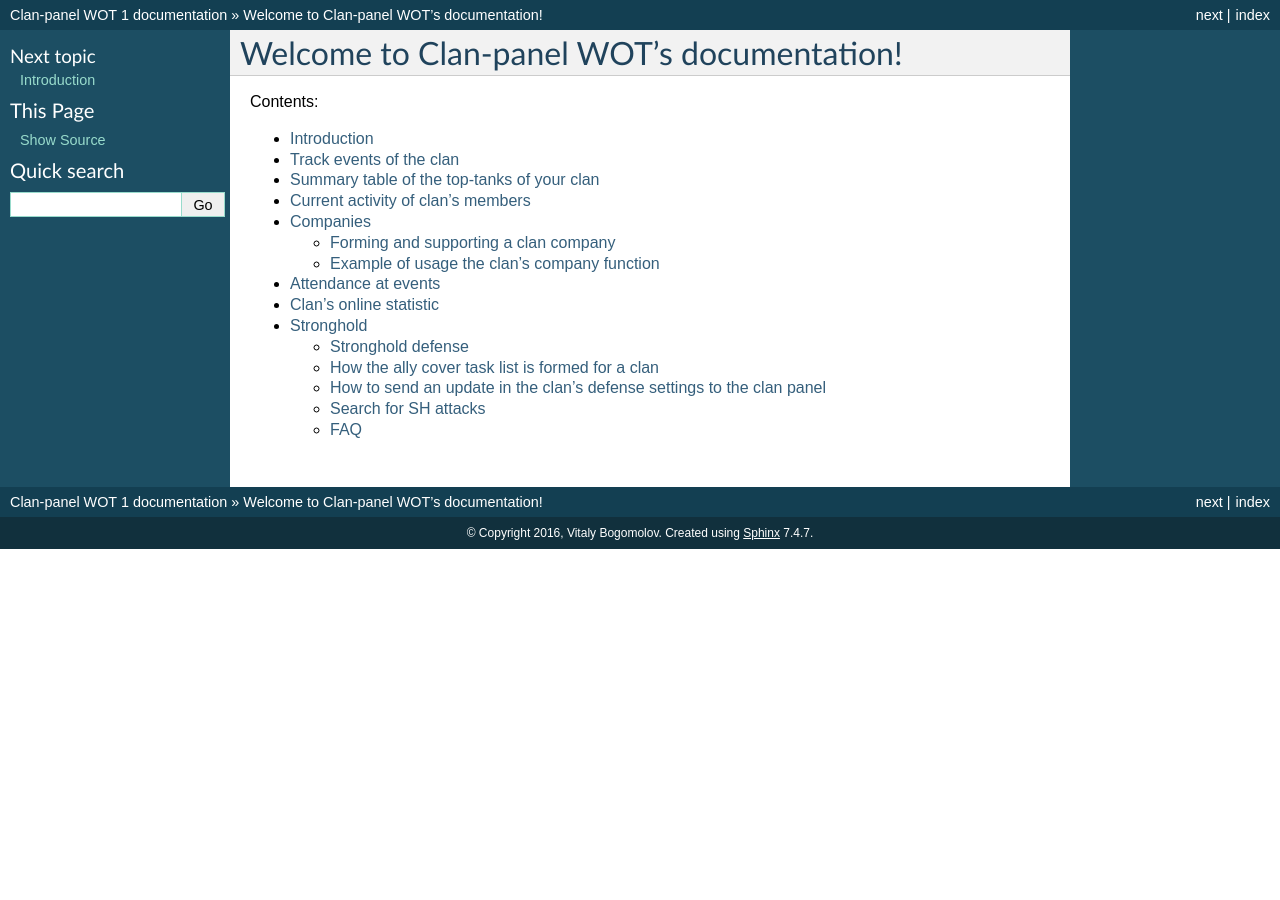
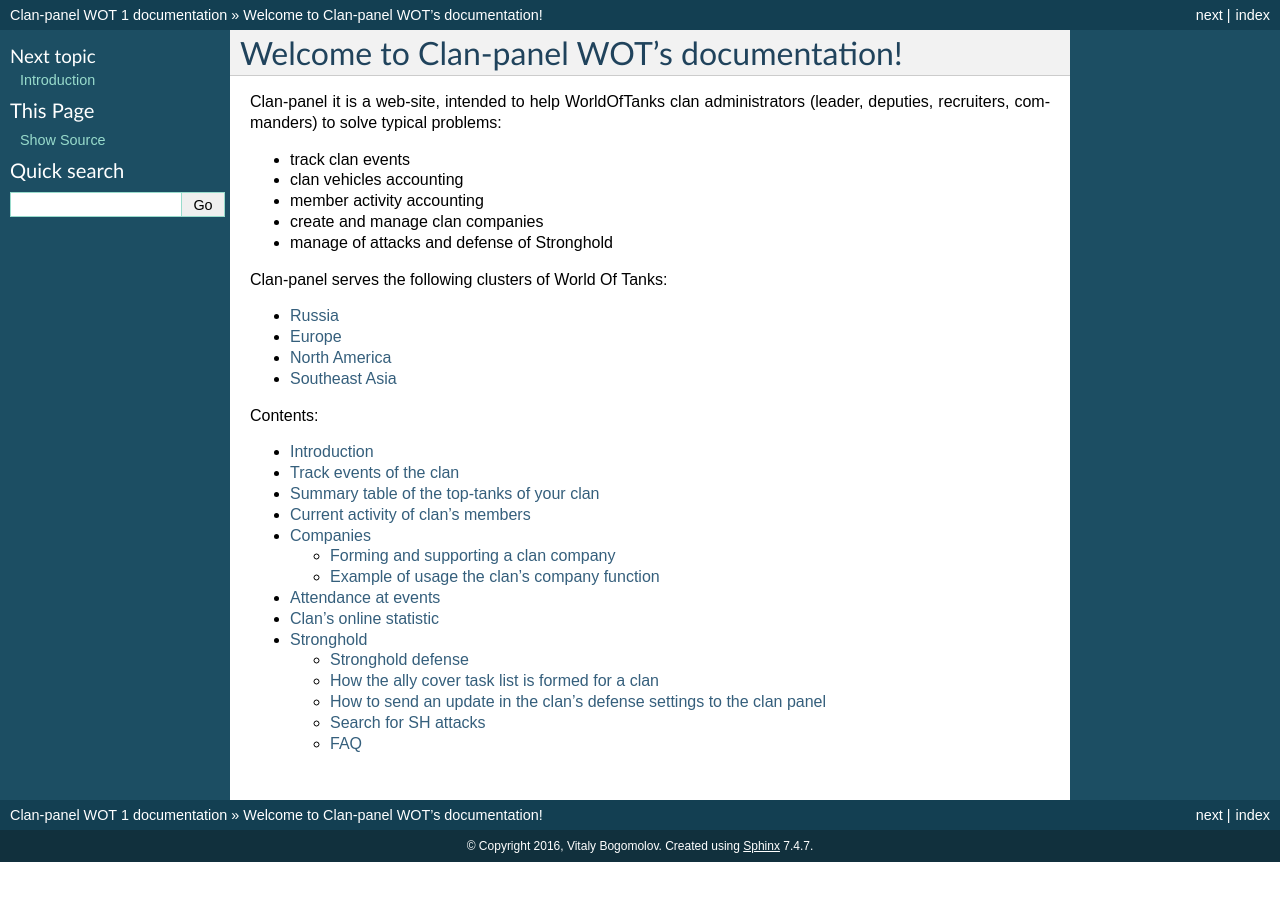
Before and after one commit to vb64/clan.panel.doc, a Sphinx documentation site: the page built from doc/index.rst, in a window 1280 px wide. Built offline with Sphinx 7.4.7, drawn with Linux system fonts in a browser that asks for light colours.

Commit message:
servers info

```diff
--- a/doc/index.rst
+++ b/doc/index.rst
@@ -3,8 +3,28 @@
    You can adapt this file completely to your liking, but it should at least
    contain the root `toctree` directive.
 
+.. _Russia: http://clan-panel-ru.appspot.com
+.. _Europe: http://clan-panel-ru.appspot.com
+.. _North America: http://clan-panel-na.appspot.com
+.. _Southeast Asia: http://clan-panel-sea.appspot.com
+
 Welcome to Clan-panel WOT's documentation!
 ==========================================
+
+Clan-panel it is a web-site, intended to help WorldOfTanks clan administrators (leader, deputies, recruiters, commanders) to solve typical problems:
+
+* track clan events
+* clan vehicles accounting
+* member activity accounting
+* create and manage clan companies
+* manage of attacks and defense of Stronghold
+
+Clan-panel serves the following clusters of World Of Tanks:
+
+* `Russia`_
+* `Europe`_
+* `North America`_
+* `Southeast Asia`_
 
 Contents:
 
```
